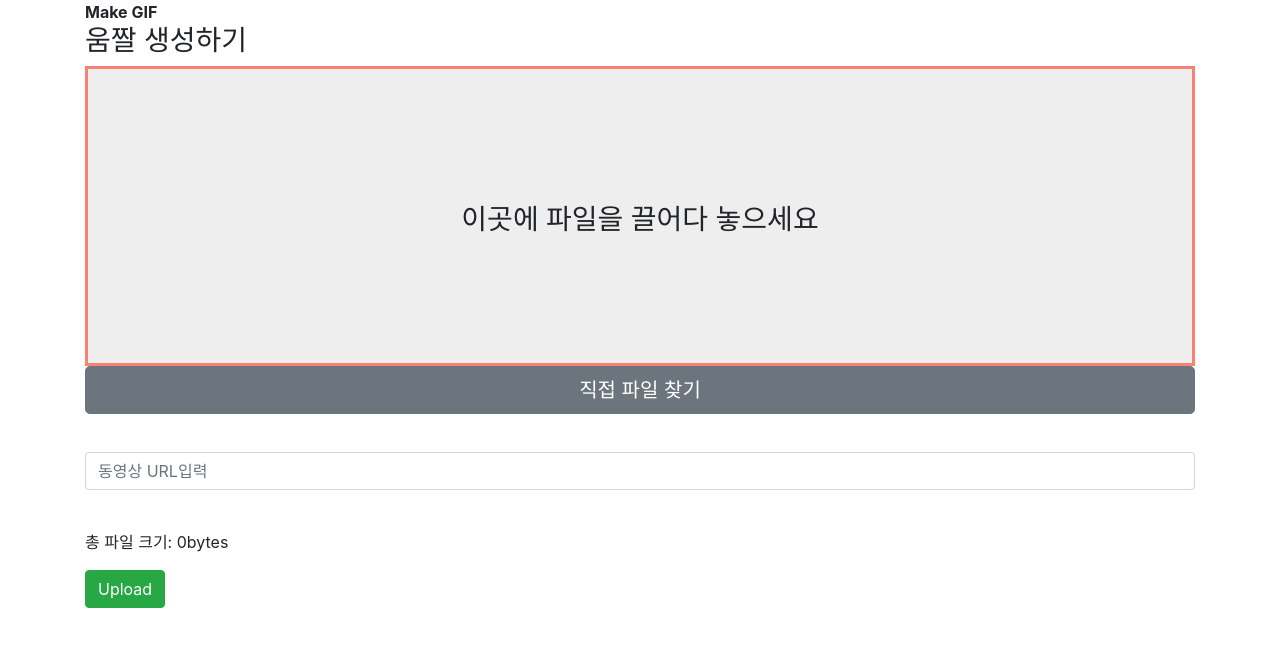
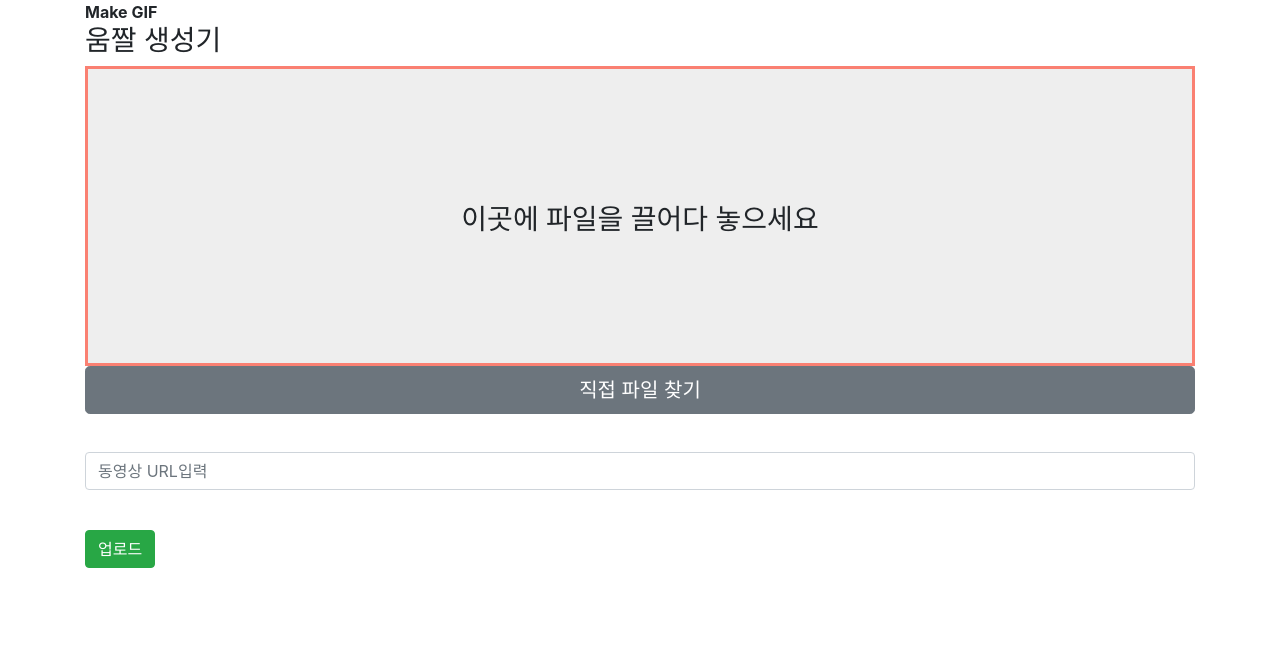
Before and after one commit to jeongbalmount/now_test, a Django app: page / in a window 1280 px wide. Shown: the top 647 px of the page. Run offline with Django 3.2, Linux system fonts and the light colour scheme; some libraries are stand-ins or nearby versions.

Commit message:
template make better

```diff
--- a/fileconverter/forms.py
+++ b/fileconverter/forms.py
@@ -4,7 +4,7 @@ import filetype
 
 
 class UploadFileForm(forms.ModelForm):
-    max_size = 10485760
+    max_size = 52428800
 
     class Meta:
         model = UploadModel
--- a/fileconverter/models.py
+++ b/fileconverter/models.py
@@ -6,7 +6,7 @@ from requests import get
 
 
 class UploadModel(models.Model):
-    uploadedFiles = models.FileField(blank=False, upload_to='uploadedFiles/%Y/%m/%d/')
+    uploadedFiles = models.FileField(blank=False,)
     # uploadFileSecond = models.FileField(blank=True)
     # fileNames = models.CharField(blank=False, max_length=200)
     # secondFileName = models.CharField(blank=True, max_length=200)
--- a/fileconverter/templates/fileconverter/home.html
+++ b/fileconverter/templates/fileconverter/home.html
@@ -15,7 +15,7 @@
         <div class="panel panel-default">
             <div class="panel-heading"><strong>Make GIF</strong> </div>
             <div class="panel-body">
-                <h3>움짤 생성하기</h3>
+                <h3>움짤 생성기</h3>
 
                 <div class="container empty" :class="{ ' hovered' : isHoverTrue }" @dragleave.prevent="onDragLeave"
                     @dragover.prevent="onDragOver" @drop.prevent="onDrop">
@@ -32,23 +32,24 @@
                 <input class="form-control" type="text" placeholder="동영상 URL입력">
                 <br>
                 <ol class="fileNames" style="list-style: none; padding-left:0px;">
-                    <li v-for="(fileName, index) in fileNames">
-                        <div v-if="fileUploadedCheckList[index] == true" class="p-3 mb-2 bg-success text-dark">
-                            <span>[[ fileName ]]</span>
-                        </div>
-                        <div v-else class="p-3 mb-2 bg-light text-dark">
-                            <span>[[ fileName ]]</span>
-                            <!-- <span class="removeBtn" v-on:click="remove_todo(index)">&#x00D7</span> -->
+                    <li v-for="(namecheck, index) in fileNamesWithCheck">
+                        <div v-if="namecheck.fileName != 'default'" class="p-3 mb-2 bg-light text-dark">
+                            <span>[[ namecheck.fileName ]]</span>
                             <button type="button" class="close" aria-label="Close">
-                                <span aria-hidden="true" v-on:click="remove_todo(index)">&times;</span>
+                                <span v-if="namecheck.fileUploaded">upload완료</span>
+                                <span v-else aria-hidden="true" v-on:click="remove_todo(index)">&times;</span>
                             </button>
                         </div>
                     </li>
-
+                    <li v-for="(size, index) in fileSizeCheck">
+                        <p v-if="size.sizeCheck">총 파일 크기: [[ returnedFileSize(fileSize) ]]</p>
+                    </li>
                 </ol>
-                <p>총 파일 크기: [[ returnedFileSize(fileSize) ]]</p>
-                <div class="buttons">
-                    <button type="submit" class="btn btn-success" v-on:click="uploadFiles()">Upload</button>
+                <!-- <p>총 파일 크기: [[ returnedFileSize(fileSize) ]]</p> -->
+                <div v-for="(converted, index) in forConvertButton" class="buttons">
+                    <button v-if="converted.checkConverted"
+                    type="submit" class="btn btn-success" >움짤 만들기</button>
+                    <button v-else type="submit" class="btn btn-success" v-on:click="uploadFiles()">업로드</button>
                     <!-- <button v-on:click="remove_all()">모두 삭제</button> -->
                 </div>
             </div>
@@ -64,16 +65,16 @@
         var input = document.querySelector('input');
         input.style.opacity = 0;
 
-        var returnedFileSize =
-            function (number) {
-                if (number < 1024) {
-                    return number + 'bytes';
-                } else if (number >= 1024 && number < 1048576) {
-                    return (number / 1024).toFixed(1) + 'KB';
-                } else if (number >= 1048576) {
-                    return (number / 1048576).toFixed(1) + 'MB';
-                }
-            };
+        // var returnedFileSize =
+        //     function (number) {
+        //         if (number < 1024) {
+        //             return number + 'bytes';
+        //         } else if (number >= 1024 && number < 1048576) {
+        //             return (number / 1024).toFixed(1) + 'KB';
+        //         } else if (number >= 1048576) {
+        //             return (number / 1048576).toFixed(1) + 'MB';
+        //         }
+        //     };
 
         var vm = new Vue({
             delimiters: ['[[', ']]'],
@@ -85,8 +86,17 @@
                 fileSize: 0,
                 fileList: [],
                 // fileURLList: [],
-                fileNames: [],
-                fileUploadedCheckList: [],
+                fileNamesWithCheck: [],
+                forConvertButton: [
+                    {
+                        checkConverted: false,
+                    }
+                ],
+                fileSizeCheck: [
+                    {
+                        sizeCheck: false
+                    }
+                ],
                 fileTypes: [
                     'video/avi',
                     'video/flv',
@@ -97,6 +107,10 @@
 
             },
             methods: {
+                // forConvertButtonFunc: function(){
+                //     return this.forConvertButton.isConvert;
+                // },
+
                 uploadFiles: function () {
                     console.log("uploadFiles");
                     if (this.fileList.length == 0) {
@@ -126,25 +140,30 @@
                     // }
 
                     var form = new FormData();
-                    for(var i=0;i<2;i++){
-                        form.append('uploadedFiles',vm.fileList[i]);
+                    for (var i = 0; i < 2; i++) {
+                        form.append('uploadedFiles', vm.fileList[i]);
                         // form.append('fileNames', vm.fileNames[i]);
                     }
                     console.log(vm.fileList[0]);
                     axios.post('/convert/upload/', form)
                         .then(function (res) {
                             console.log("POST RES", res);
-                            for(var i=0; i <vm.fileUploadedCheckList.length; i++){
-                                vm.fileUploadedCheckList[i] = true;
-                                console.log(vm.fileUploadedCheckList[i]);
+                            for (var i = 0; i < 2; i++) {
+                                vm.fileNamesWithCheck[i].fileUploaded = true;
+                                console.log(vm.fileNamesWithCheck[i].fileUploaded);
                             }
+                            vm.forConvertButton[0].checkConverted = true;
                             console.log(res.data.one);
                             console.log(res.data.two);
                         })
                         .catch(function (err) {
-                        console.log("GET ERR", err);
+                            console.log("GET ERR", err);
                         })
                 },
+
+                // fileUploadCheck: function (index) {
+                //     return this.fileUploadedCheckList[index];
+                // },
 
                 add_files: function (event) {
                     console.log(event.target.files);
@@ -181,12 +200,23 @@
 
                     for (file of files) {
                         this.fileList.push(file);
-                        this.fileNames.push(file.name);
-                        this.fileUploadedCheckList.push(false);
+                        this.fileNamesWithCheck.push({
+                            fileName: file.name,
+                            fileUploaded: false,
+                        });
+                        this.fileSizeCheck[0].sizeCheck = true;
                     }
                 },
 
-                returnedFileSize,
+                returnedFileSize: function (number) {
+                    if (number < 1024) {
+                        return number + 'bytes';
+                    } else if (number >= 1024 && number < 1048576) {
+                        return (number / 1024).toFixed(1) + 'KB';
+                    } else if (number >= 1048576) {
+                        return (number / 1048576).toFixed(1) + 'MB';
+                    }
+                },
 
                 // remove_all() {
                 //     console.log(this.fileList.length);
@@ -200,8 +230,7 @@
                     console.log(this.fileList[index].size);
                     this.fileSize -= this.fileList[index].size;
                     this.fileList.splice(index, 1);
-                    this.fileNames.splice(index, 1);
-                    this.fileUploadedCheckList.splice(index, 1);
+                    this.fileNamesWithCheck.splice(index, 1);
                 },
                 onDrop: function (event) {
                     console.log("ondrop");
@@ -244,9 +273,13 @@
 
                     for (file of files) {
                         this.fileList.push(file);
-                        this.fileNames.push(file.name);
+                        this.fileNamesWithCheck.push({
+                            fileName: file.name,
+                            fileUploaded: false,
+                        });
                         this.fileUploadedCheckList.push(false);
                     }
+                    this.fileSizeCheck[0].sizeCheck = true;
                     this.isHoverTrue = false;
                 },
 
--- a/fileconverter/views.py
+++ b/fileconverter/views.py
@@ -33,6 +33,8 @@ def FileUpload(request):
                 print(dictNames)
             form.save()
             return JsonResponse(dictNames, status=201)
+        else:
+            return JsonResponse(data=form.errors, status=400)
 
 
 
```
Also changed, not shown: fileconverter/migrations/0011_auto_20200312_1545.py (added).
